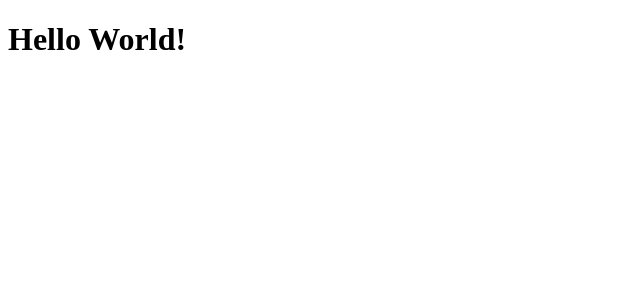
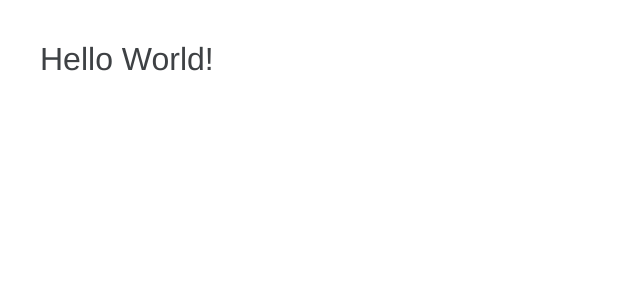
Before and after one commit to JFortun/LearningAngular, an Angular app: page / in a window 1280 px wide. Shown: the top 300 px of the page, without its empty margins (0-640 px from the left). Built offline with nearby package versions, Linux system fonts and the light colour scheme.

Commit message:
Added some basic css

```diff
--- a/src/styles.css
+++ b/src/styles.css
@@ -1 +1,40 @@
-/* You can add global styles to this file, and also import other style files */
+* {
+  font-family: Helvetica, Arial, sans-serif;
+  font-weight: 200;
+}
+
+html, body {
+
+  background: white;
+  margin: 20px;
+  color: #3e4144;
+  -webkit-font-smoothing: antialiased;
+}
+
+
+dd {
+  font-weight: bold;
+}
+
+button {
+  background-color: black;
+  border-radius: 5px;
+  border: 0;
+  color: white;
+  cursor: pointer;
+  margin-right: 5px;
+  margin-left: 5px;
+  padding: 5px 10px;
+}
+
+button:hover {
+  background-color: #3e4144;
+}
+
+button:focus{
+  outline: none;
+}
+
+.p-1 {
+  padding: 1px;
+}
```
